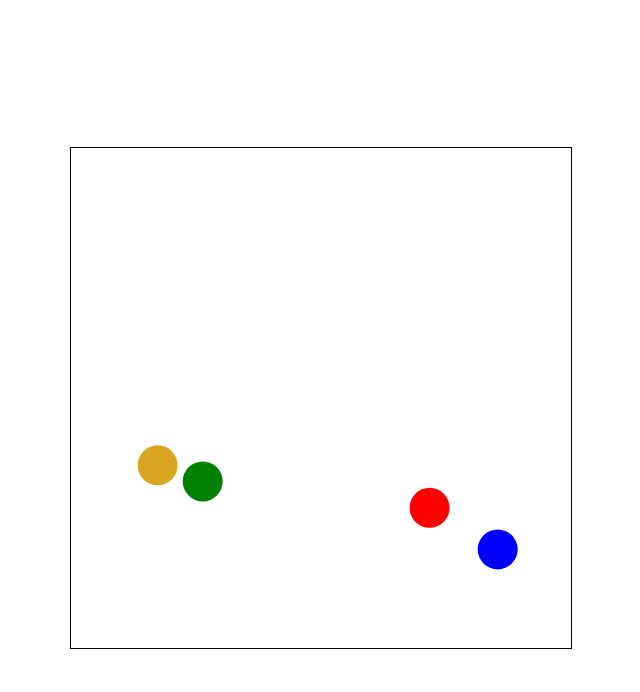
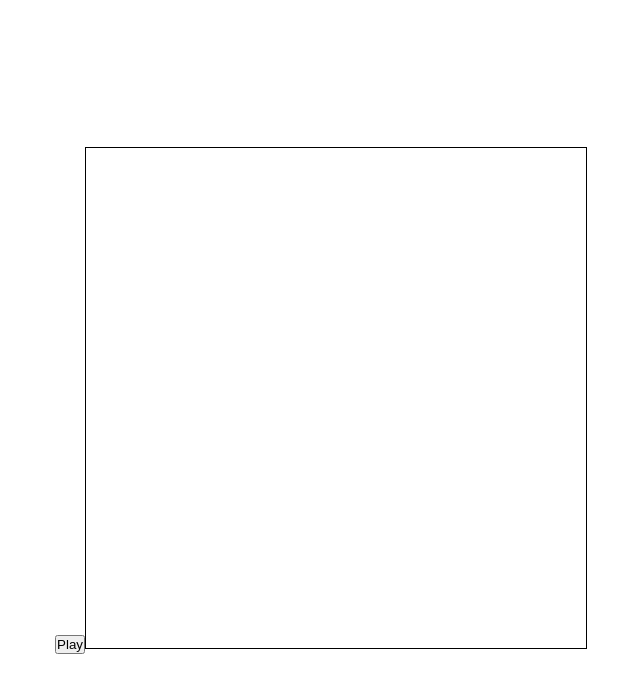
Before and after one commit to Eckry/physics-simulator, a React (Vite) app: page / in a window 1280 px wide. Shown: the top 692 px of the page, without its empty margins (319-959 px from the left). Built offline with nearby package versions, Linux system fonts and the light colour scheme.

Commit message:
add play button

```diff
--- a/src/App.tsx
+++ b/src/App.tsx
@@ -1,4 +1,4 @@
-import { useEffect, useRef } from "react";
+import { useEffect, useRef, useState } from "react";
 import "./App.css";
 import { Dot } from "./types.d";
 import { calculateCollision, manageBoundaryCollision } from "./utils/functions";
@@ -12,20 +12,24 @@ const initialDots: Dot[] = [
 ];
 
 function App() {
+  const [play, setPlay] = useState(false);
   const dots = useRef<Dot[]>(initialDots);
   const ref = useRef<HTMLCanvasElement>(null);
 
+  function switchPlay() {
+    setPlay(!play);
+  }
+
   useEffect(() => {
     let requestId: number;
+
     function animate() {
       const canvas = ref.current;
 
       if (!canvas) return;
       canvas.width = CW;
       canvas.height = CH;
-
       const ctx = canvas.getContext("2d");
-
       if (!ctx) return;
 
       dots.current.forEach((dot) => {
@@ -54,14 +58,15 @@ function App() {
       requestId = requestAnimationFrame(animate);
     }
 
-    animate();
+    if (play) animate();
 
     return () => cancelAnimationFrame(requestId);
-  }, []);
+  }, [play]);
 
   return (
     <main>
-      <canvas ref={ref}></canvas>
+      <button onClick={switchPlay}>Play</button>
+      <canvas height={CH} width={CW} ref={ref}></canvas>
     </main>
   );
 }
```
